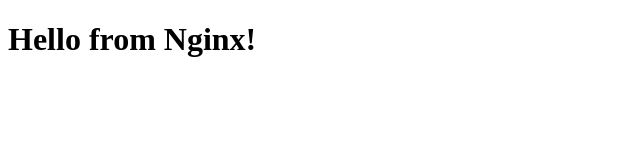
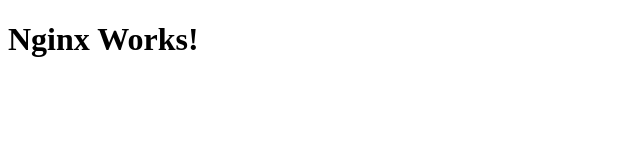
Before and after one commit to layar247/kubsu, a plain HTML site: page admin/docker/nginx/index.html in a window 1280 px wide. Shown: the whole page, without its empty margins (0-640 px from the left). Drawn offline with Linux system fonts and the light colour scheme.

Commit message:
welldone

```diff
--- a/admin/docker/nginx/index.html
+++ b/admin/docker/nginx/index.html
@@ -4,6 +4,6 @@
     <title>Test Page</title>
 </head>
 <body>
-    <h1>Hello from Nginx!</h1>
+    <h1>Nginx Works!</h1>
 </body>
 </html>
```
